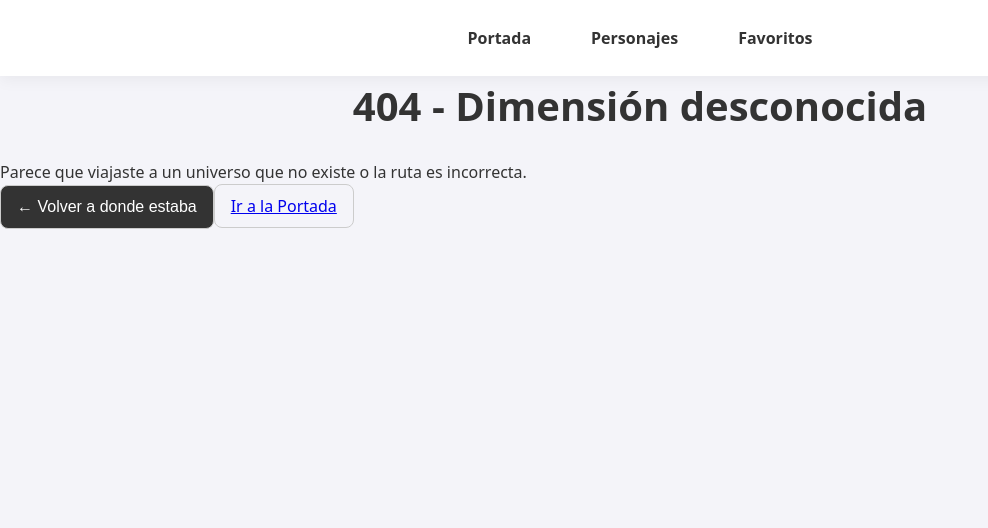
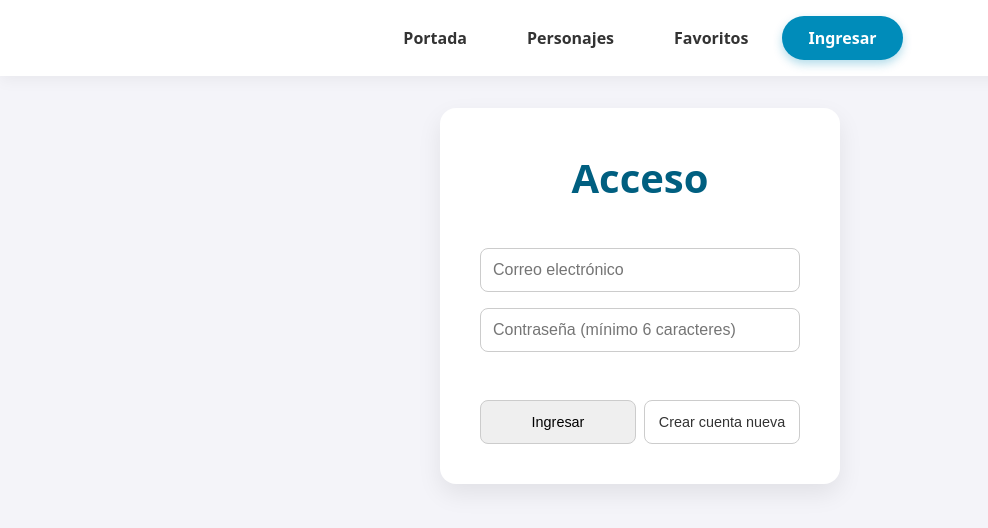
Before and after one commit to floralm25-creator/TP2, a React (Vite) app: page /login in a window 1280 px wide. Before the commit this address had no page. Shown: the top 528 px of the page, without its empty margins (0-988 px from the left). Built offline with nearby package versions, Linux system fonts and the light colour scheme; no server answers.

Commit message:
incorporo login actualizo layouth y enrutador

```diff
--- a/package.json
+++ b/package.json
@@ -9,6 +9,7 @@
     "preview": "vite preview"
   },
   "dependencies": {
+    "@supabase/supabase-js": "^2.119.0",
     "react": "19.3.0",
     "react-dom": "19.3.0",
     "react-router": "7.18.4"
--- /dev/null
+++ b/src/api/supabase.js
@@ -0,0 +1,7 @@
+import { createClient } from '@supabase/supabase-js';
+
+const supabaseUrl = import.meta.env.VITE_SUPABASE_URL;
+const supabaseKey = import.meta.env.VITE_SUPABASE_ANON_KEY;
+
+// Exportamos esta instancia para usarla en toda la app
+export const supabase = createClient(supabaseUrl, supabaseKey);
--- a/src/componentes/layout.jsx
+++ b/src/componentes/layout.jsx
@@ -1,35 +1,52 @@
-import { Outlet, NavLink, useLocation } from 'react-router';
+import { Outlet, NavLink, useLocation, useNavigate } from 'react-router';
+import useAuth from '../hooks/useAuth'; // Importamos tu hook de autenticación
 
 export default function Layout() {
   const location = useLocation();
+  const navigate = useNavigate();
   const esPortada = location.pathname === '/';
+
+  // Traemos el estado del usuario y la función para desloguearse
+  const { usuario, salir } = useAuth();
+
+  const manejarSalida = async () => {
+    try {
+      await salir(); // Esto borra la sesión de Supabase
+      navigate('/login'); // Redirigimos al usuario a la pantalla de ingreso
+    } catch (error) {
+      console.error("Error al cerrar sesión", error);
+    }
+  };
 
   return (
     <div>
-
       {!esPortada && (
         <header>
           <nav>
-            <NavLink
-              to="/"
-              className={({ isActive }) => isActive ? 'activo' : ''}
-            >
+            <NavLink to="/" className={({ isActive }) => isActive ? 'activo' : ''}>
               Portada
             </NavLink>
-
-            <NavLink
-              to="/personajes"
-              className={({ isActive }) => isActive ? 'activo' : ''}
-            >
+            <NavLink to="/personajes" className={({ isActive }) => isActive ? 'activo' : ''}>
               Personajes
             </NavLink>
-
-            <NavLink
-              to="/favoritos"
-              className={({ isActive }) => isActive ? 'activo' : ''}
-            >
+            <NavLink to="/favoritos" className={({ isActive }) => isActive ? 'activo' : ''}>
               Favoritos
             </NavLink>
+
+            {/* Lógica de sesión: Si hay usuario, mostramos "Salir". Si no, "Ingresar" */}
+            {usuario ? (
+              <button
+                onClick={manejarSalida}
+                className="btn-principal"
+                style={{ backgroundColor: 'var(--color-texto)', color: 'white' }}
+              >
+                Salir
+              </button>
+            ) : (
+              <NavLink to="/login" className={({ isActive }) => isActive ? 'activo' : ''}>
+                Ingresar
+              </NavLink>
+            )}
           </nav>
         </header>
       )}
--- /dev/null
+++ b/src/hooks/useAuth.js
@@ -0,0 +1,41 @@
+import { useState, useEffect } from 'react';
+import { supabase } from '../api/supabase';
+
+export default function useAuth() {
+  const [usuario, setUsuario] = useState(null);
+  const [cargando, setCargando] = useState(true);
+
+  useEffect(() => {
+    // 1. Buscamos si ya hay una sesión guardada (cumple: "Al recargar la página, la sesión sigue abierta")
+    supabase.auth.getSession().then(({ data: { session } }) => {
+      setUsuario(session?.user ?? null);
+      setCargando(false);
+    });
+
+    // 2. Nos suscribimos a los cambios (si entra o sale, actualizamos el estado)
+    const { data: { subscription } } = supabase.auth.onAuthStateChange((_event, session) => {
+      setUsuario(session?.user ?? null);
+    });
+
+    return () => subscription.unsubscribe();
+  }, []);
+
+  const registrar = async (email, password) => {
+    const { data, error } = await supabase.auth.signUp({ email, password });
+    if (error) throw error;
+    return data;
+  };
+
+  const ingresar = async (email, password) => {
+    const { data, error } = await supabase.auth.signInWithPassword({ email, password });
+    if (error) throw error;
+    return data;
+  };
+
+  const salir = async () => {
+    const { error } = await supabase.auth.signOut();
+    if (error) throw error;
+  };
+
+  return { usuario, cargando, registrar, ingresar, salir };
+}
--- /dev/null
+++ b/src/paginas/login.jsx
@@ -0,0 +1,99 @@
+import { useState } from 'react';
+import { useNavigate } from 'react-router';
+import useAuth from '../hooks/useAuth';
+
+export default function Login() {
+  const [email, setEmail] = useState('');
+  const [password, setPassword] = useState('');
+  const [error, setError] = useState(null);
+  const [cargandoAccion, setCargandoAccion] = useState(false);
+
+  // Traemos las funciones de nuestro Hook
+  const { ingresar, registrar } = useAuth();
+  const navigate = useNavigate();
+
+  const manejarIngreso = async (e) => {
+    e.preventDefault();
+    setError(null);
+    setCargandoAccion(true);
+
+    try {
+      await ingresar(email, password);
+      // Si sale bien, lo mandamos directo al listado de personajes
+      navigate('/personajes');
+    } catch (err) {
+      setError('Error al ingresar: ' + err.message);
+    } finally {
+      setCargandoAccion(false);
+    }
+  };
+
+  const manejarRegistro = async (e) => {
+    e.preventDefault();
+    setError(null);
+    setCargandoAccion(true);
+
+    try {
+      await registrar(email, password);
+      navigate('/personajes');
+    } catch (err) {
+      setError('Error al registrarse: ' + err.message);
+    } finally {
+      setCargandoAccion(false);
+    }
+  };
+
+  return (
+    <section className="pagina-detalle">
+      {/* Reutilizamos la clase tarjeta-detalle para mantener la estética blanca y centrada */}
+      <form className="tarjeta-detalle" style={{ maxWidth: '400px' }}>
+        <h1 style={{ marginBottom: '1.5rem' }}>Acceso</h1>
+
+        {/* Mostramos el error si el usuario se equivoca de clave */}
+        {error && (
+          <div className="mensaje-estado error" style={{ width: '100%', marginBottom: '1rem', padding: '1rem' }}>
+            <p>{error}</p>
+          </div>
+        )}
+
+        <div style={{ display: 'flex', flexDirection: 'column', gap: '1rem', width: '100%', marginBottom: '2rem' }}>
+          <input
+            type="email"
+            placeholder="Correo electrónico"
+            value={email}
+            onChange={(e) => setEmail(e.target.value)}
+            required
+            style={{ width: '100%', padding: '0.75rem' }}
+          />
+          <input
+            type="password"
+            placeholder="Contraseña (mínimo 6 caracteres)"
+            value={password}
+            onChange={(e) => setPassword(e.target.value)}
+            required
+            style={{ width: '100%', padding: '0.75rem' }}
+          />
+        </div>
+
+        {/* Los botones usan las clases mobile-first que definiste en el CSS */}
+        <div className="acciones-tarjeta" style={{ width: '100%' }}>
+          <button
+            onClick={manejarIngreso}
+            disabled={cargandoAccion}
+            className="btn-principal"
+          >
+            {cargandoAccion ? 'Procesando...' : 'Ingresar'}
+          </button>
+
+          <button
+            onClick={manejarRegistro}
+            disabled={cargandoAccion}
+            style={{ backgroundColor: 'transparent', color: 'var(--color-texto)' }}
+          >
+            Crear cuenta nueva
+          </button>
+        </div>
+      </form>
+    </section>
+  );
+}
--- a/src/rutas/enrutador.jsx
+++ b/src/rutas/enrutador.jsx
@@ -7,6 +7,7 @@ import Listado from '../paginas/listado';
 import Detalle from '../paginas/detalle';
 import Favoritos from '../paginas/favoritos';
 import NoEncontrado from '../paginas/noEncontrado';
+import Login from '../paginas/login';
 
 export default function Enrutador() {
   return (
@@ -17,6 +18,7 @@ export default function Enrutador() {
         <Route path="personajes/:id" element={<Detalle />} />
         <Route path="favoritos" element={<Favoritos />} />
         <Route path="*" element={<NoEncontrado />} />
+        <Route path="login" element={<Login />} />
       </Route>
     </Routes>
   );
```
Also changed, not shown: 2 other files (tests, documents, lock files or other folders).
